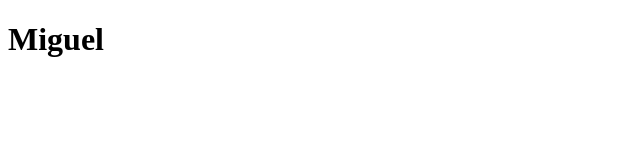
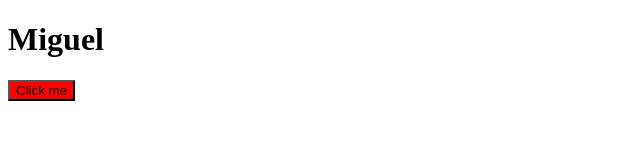
Before and after one commit to MiguelMalqui/prueba-git, a plain HTML site: page index.html in a window 1280 px wide. Shown: the whole page, without its empty margins (0-640 px from the left). Drawn offline with Linux system fonts and the light colour scheme.

Commit message:
Add js example

```diff
--- /dev/null
+++ b/constants.js
@@ -0,0 +1,3 @@
+const COLOR = "#FF0000";
+
+export default COLOR;
--- a/index.html
+++ b/index.html
@@ -8,5 +8,8 @@
 </head>
 <body>
     <h1>Miguel</h1>
+    <button id="my-button">Click me</button>
+
+    <script type="module" src="./index.js"></script>
 </body>
 </html>
--- /dev/null
+++ b/index.js
@@ -0,0 +1,5 @@
+import COLOR from "./constants.js";
+
+const button = document.querySelector("#my-button");
+
+button.style.backgroundColor = COLOR;
```
